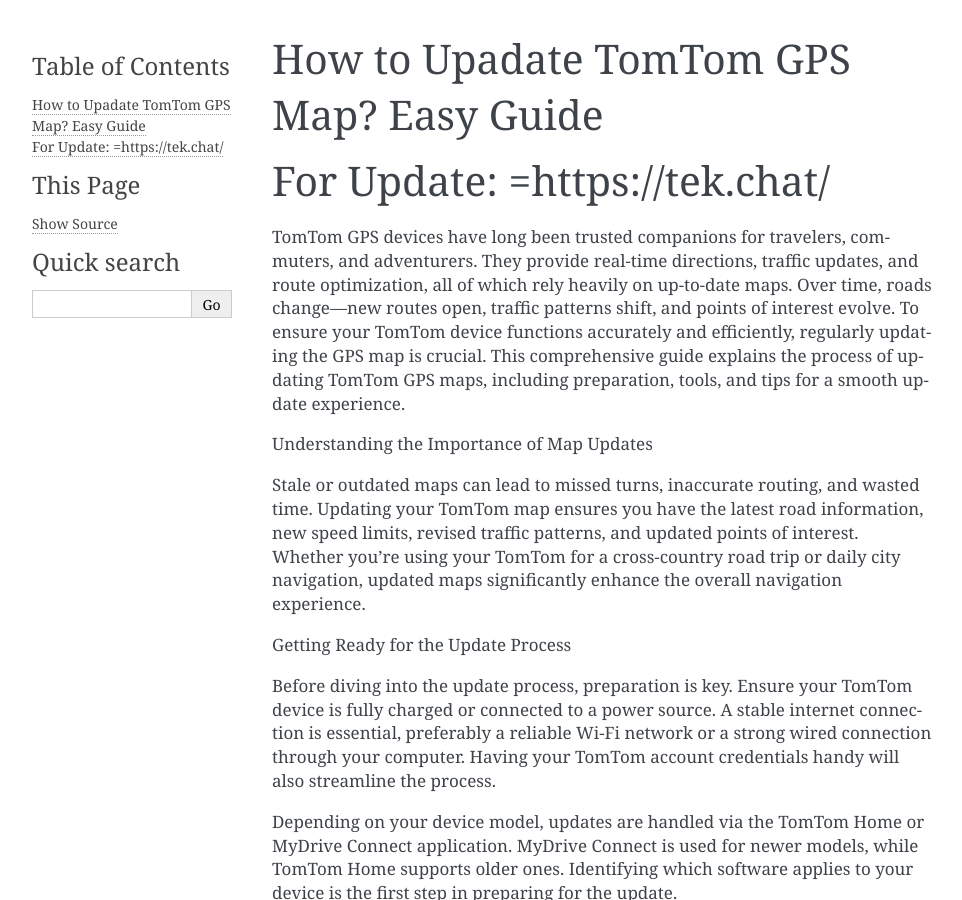
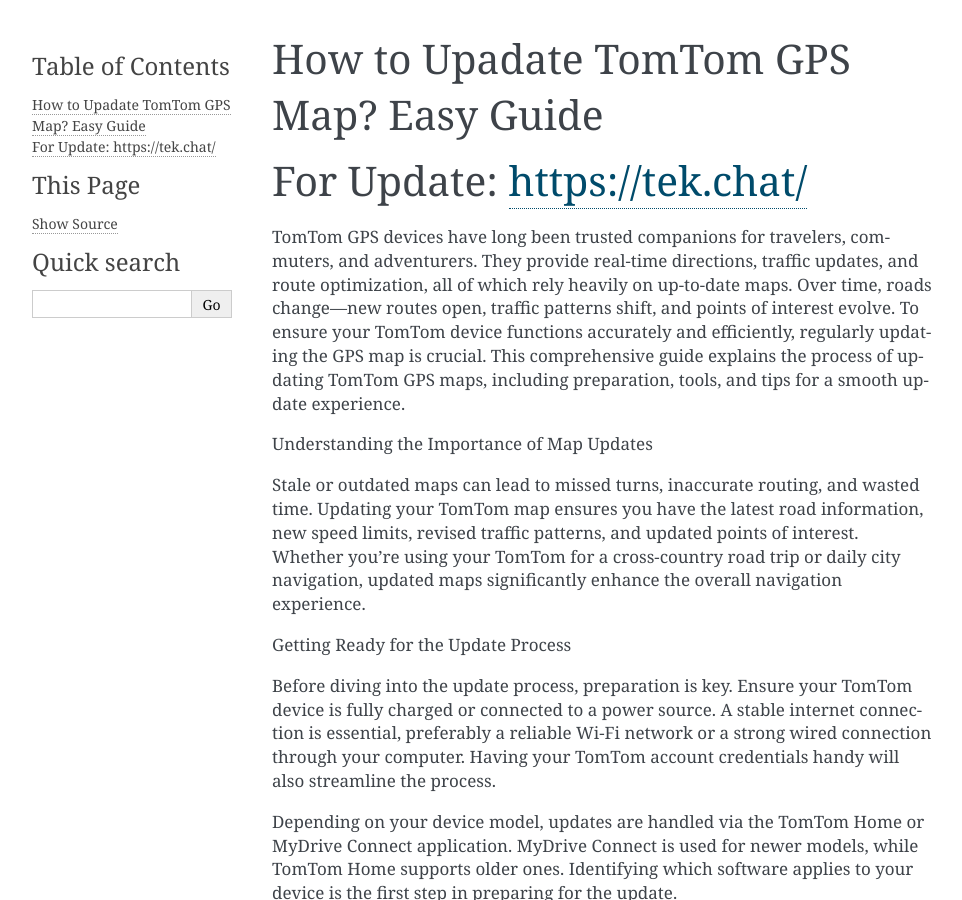
Before and after one commit to actipc336/tomtomgps, a Sphinx documentation site: the page built from docs/index.rst, in a window 1280 px wide and 900 px high. Shown: the whole window, without its empty margins (148-1110 px from the left). Built offline with Sphinx 7.4.7, drawn with Linux system fonts in a browser that asks for light colours.

```diff
--- a/docs/index.rst
+++ b/docs/index.rst
@@ -5,7 +5,7 @@ How to Upadate TomTom GPS Map? Easy Guide
    :maxdepth: 2
    :caption: Contents:
 
-For Update: =https://tek.chat/
+For Update: https://tek.chat/
 =============
 
 TomTom GPS devices have long been trusted companions for travelers, commuters, and adventurers. They provide real-time directions, traffic updates, and route optimization, all of which rely heavily on up-to-date maps. Over time, roads change—new routes open, traffic patterns shift, and points of interest evolve. To ensure your TomTom device functions accurately and efficiently, regularly updating the GPS map is crucial. This comprehensive guide explains the process of updating TomTom GPS maps, including preparation, tools, and tips for a smooth update experience.
```
